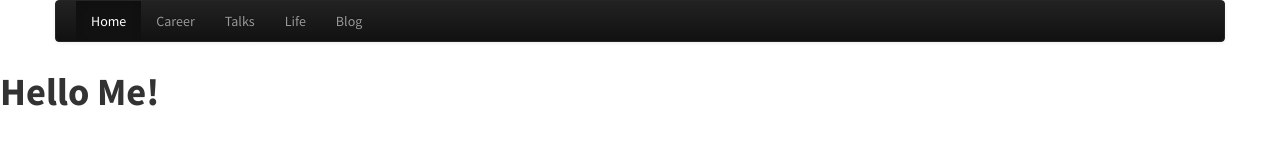
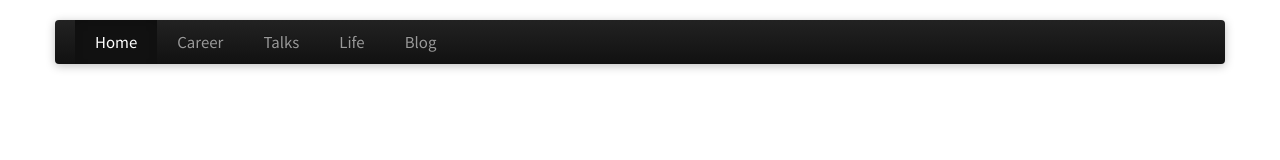
Before and after one commit to jwpaulson/jwp-com, a plain HTML site: page web/index.html in a window 1280 px wide. Drawn offline with Linux system fonts and the light colour scheme.

Commit message:
nicer navbar

```diff
--- a/web/css/main.css
+++ b/web/css/main.css
@@ -1,3 +1,25 @@
 body {
 	font-family: 'Source Sans Pro', sans-serif;
 }
+
+.navbar-wrapper {
+      position: absolute;
+      top: 0;
+      left: 0;
+      right: 0;
+      z-index: 10;
+      margin-top: 20px;
+      margin-bottom: -90px;
+}
+
+.navbar .navbar-inner {
+  border: 0;
+  -webkit-box-shadow: 0 2px 10px rgba(0,0,0,.25);
+     -moz-box-shadow: 0 2px 10px rgba(0,0,0,.25);
+          box-shadow: 0 2px 10px rgba(0,0,0,.25);
+}
+
+.navbar .nav > li > a {
+  padding: 12px 20px;
+  font-size: 1.2em;
+}
--- a/web/index.html
+++ b/web/index.html
@@ -16,6 +16,7 @@
 </head>
 
 <body>
+	<div class="navbar-wrapper">
 		<div class="container">
 			<div class="navbar navbar-inverse">
 				<div class="navbar-inner">
@@ -29,6 +30,6 @@
 				</div>
 			</div>
 		</div>
-	<h1>Hello Me!</h1>
+	</div>
 </body>
 </html>
```
Lines whose indentation alone changed are shown as unchanged.
